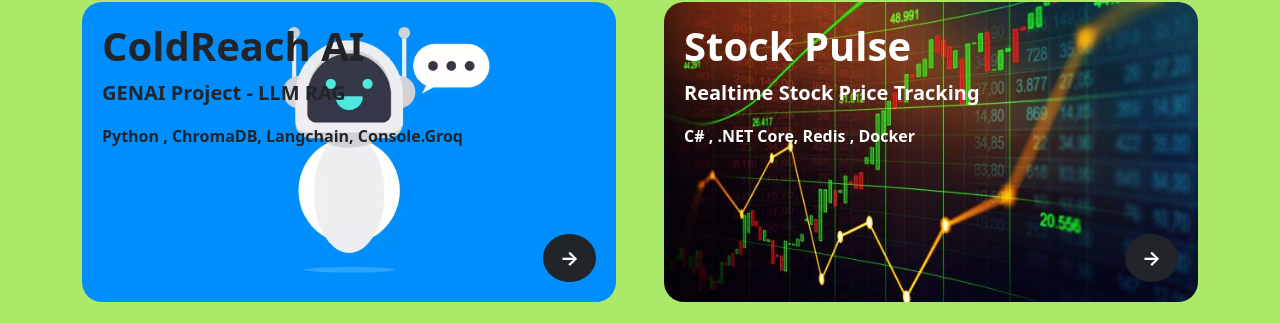
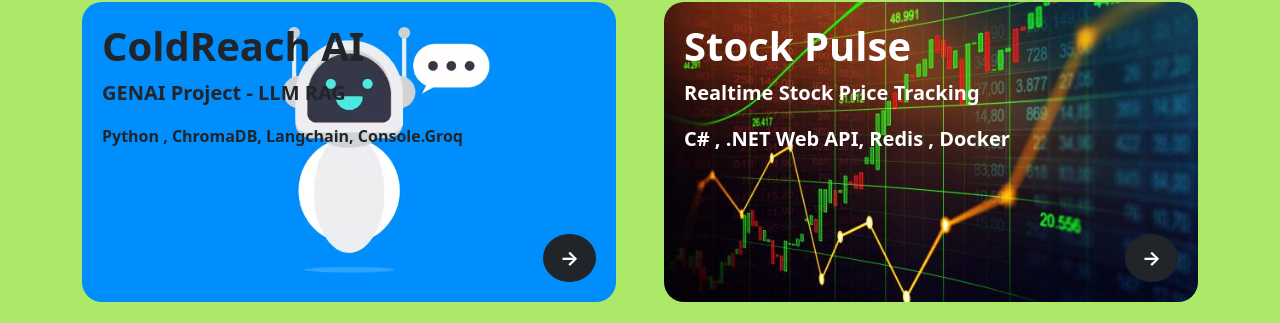
Before and after one commit to KhawajaAbdullah2000/portfolio, a plain HTML site: page index.html in a window 1280 px wide. Shown: the part 748-1071 px from the top of the page. Drawn offline with nearby package versions, Linux system fonts and the light colour scheme.

Commit message:
fixed net type

```diff
--- a/index.html
+++ b/index.html
@@ -120,7 +120,7 @@
                             <div>
                                 <h3 class="fw-bold fs-1">Stock Pulse</h3>
                                 <p class="fs-5">Realtime Stock Price Tracking</p>
-                                <p>C# , .NET Core, Redis , Docker</p>
+                                <p class="fs-5">C# , .NET Web API, Redis , Docker</p>
                             </div>
                             <div class="btn btn-dark btn-lg rounded-circle align-self-end fw-bold">
                                 &rarr;
```
